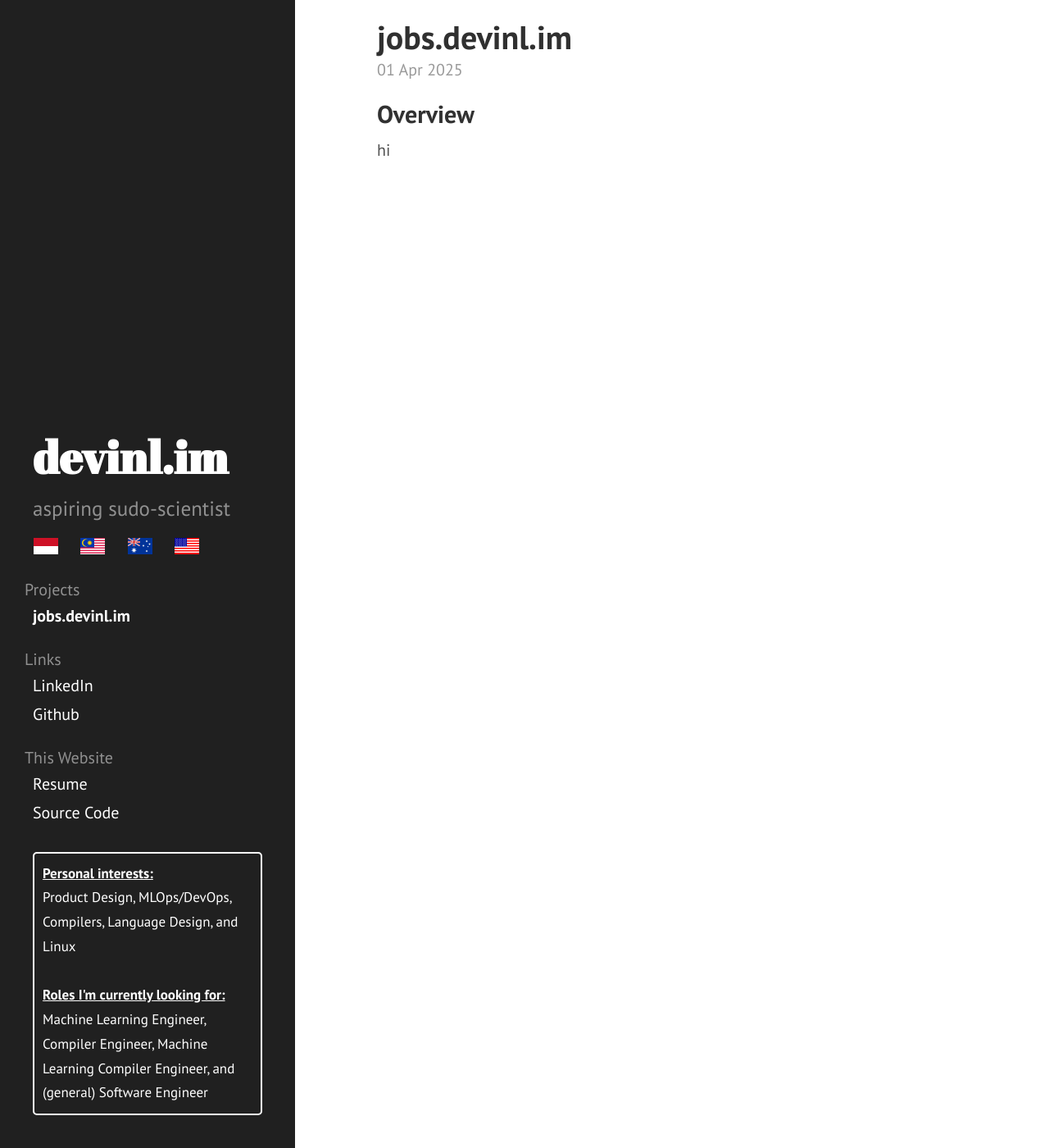
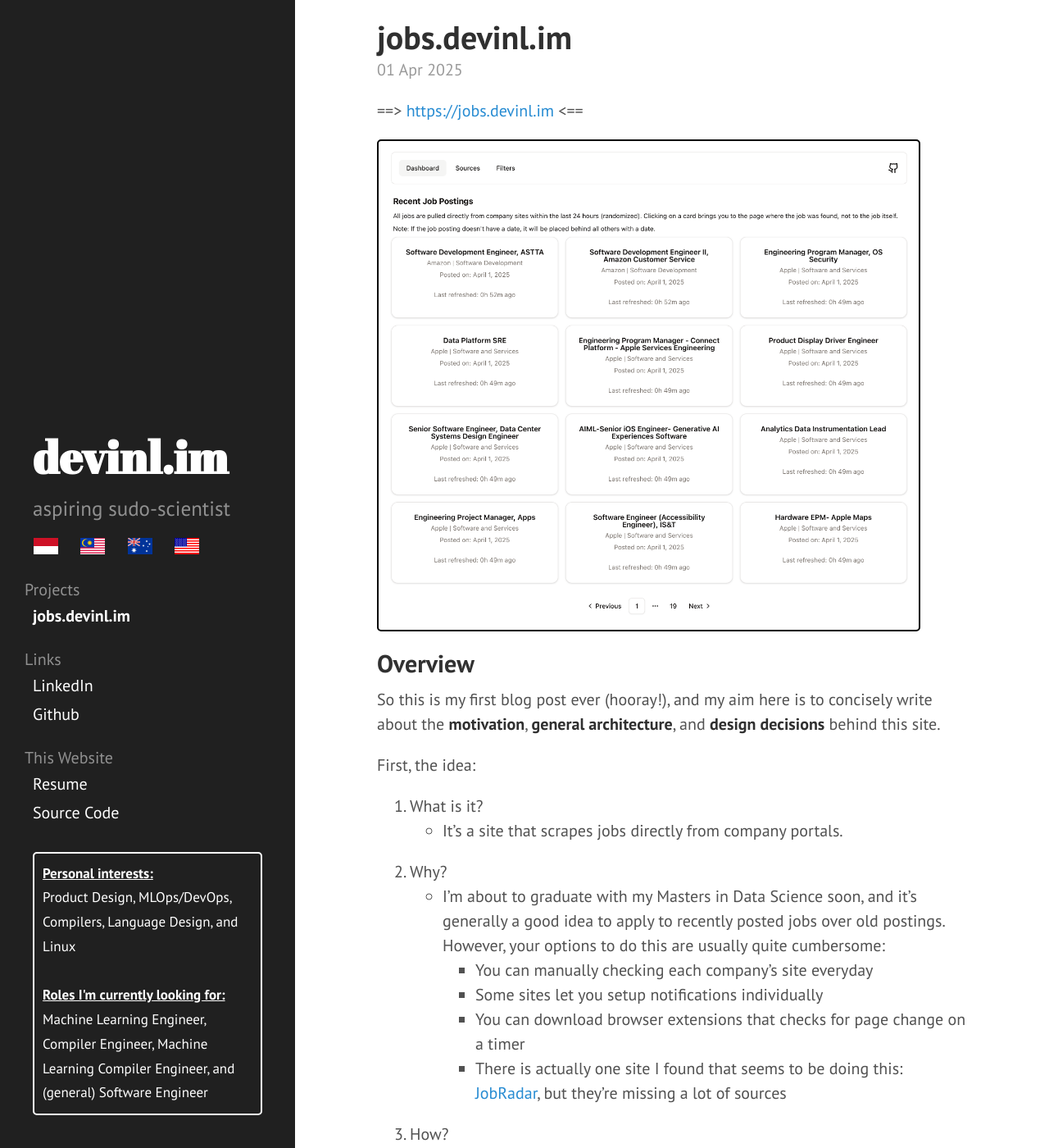
Before and after one commit to davay/devinl.im, a Jekyll site: the page built from _posts/2025-04-01-jobs.md, in a window 1280 px wide and 1400 px high. Shown: the whole window at 82% size. Built offline with Jekyll 4.4.1, drawn with Linux system fonts in a browser that asks for light colours; some of the changed text lies outside the part shown.

Commit message:
wip: working on the jobs.devinl.im post

```diff
--- a/_layouts/default.html
+++ b/_layouts/default.html
@@ -12,4 +12,5 @@
   </div>
 
 </body>
+
 </html>
--- a/_layouts/post.html
+++ b/_layouts/post.html
@@ -6,4 +6,5 @@
   <h1 class="post-title">{{ page.title }}</h1>
   <span class="post-date">{{page.date | date_to_string }}</span>
   {{ content }}
+  <br>
 </div>
--- a/_posts/2025-04-01-jobs.md
+++ b/_posts/2025-04-01-jobs.md
@@ -4,6 +4,34 @@
 categories: project
 ---
 
+==> [https://jobs.devinl.im](https://jobs.devinl.im) <==
+
+![](/public/images/jobs-dashboard.png){: .post-img }
+
 ## Overview
 
-hi
+So this is my first blog post ever (hooray!), and my aim here is to concisely
+write about the **motivation**, **general architecture**, and **design decisions**
+behind this site.
+
+First, the idea:
+
+1. What is it?
+    - It's a site that scrapes jobs directly from company portals.
+
+2. Why?
+    - I'm about to graduate with my Masters in Data Science soon,
+    and it's generally a good idea to apply to recently posted jobs over old postings.
+    However, your options to do this are usually quite cumbersome:
+        - You can manually checking each company's site everyday
+        - Some sites let you setup notifications individually
+        - You can download browser extensions that checks for page change on a timer
+        - There is actually one site I found that seems to be doing this:
+        [JobRadar](https://www.jobradar.live/), but they're missing a lot of sources
+
+3. How?
+    - Historically, the hard part in building something like this are usually the scrapers.
+    You'd handcraft a scraper for each company's site, which will eventually break and need updates.
+    As you scale the number of sources, it becomes a neverending cycle of creating and updating parsers.
+    - Instead of doing that, we can now just use LLMs to identify and
+    extract relevant information to our desired schema -> no more building parsers!
--- a/public/css/custom.css
+++ b/public/css/custom.css
@@ -3,3 +3,9 @@
   margin-top: -10px;
   display: block;
 }
+
+.post-img {
+  border: 2px solid black;
+  padding: 4px;
+  height: 600px;
+}
```
Also changed, not shown: public/images/jobs-dashboard.png (added). Lines whose indentation alone changed are shown as unchanged.
